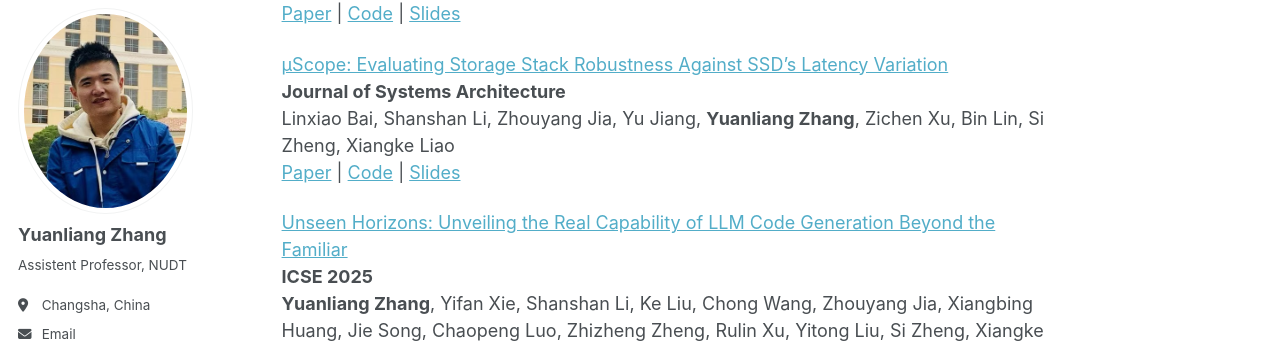
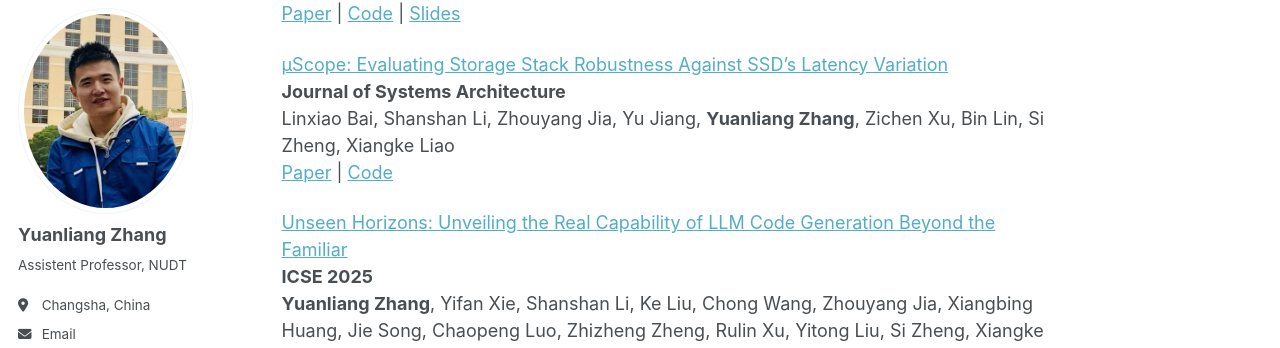
Before and after one commit to zhangbuzhang/zhangbuzhang.github.io, a Jekyll site: the page built from _pages/publication.md, in a window 1280 px wide and 900 px high, scrolled down 418 px. Shown: the part 98-446 px from the top of the window. Built offline with Jekyll 4.4.1, drawn with Linux system fonts in a browser that asks for light colours; some web fonts are replaced.

Commit message:
add papers

```diff
--- a/_pages/publication.md
+++ b/_pages/publication.md
@@ -7,20 +7,20 @@ author_profile: true
 2025
 ======
 
-[Error Delayed is Not Error Handled: Understanding and Fixing Propagated Error-Handling Bugs](/404/)
+[Error Delayed is Not Error Handled: Understanding and Fixing Propagated Error-Handling Bugs](/papers/FSE25_Error.pdf)
 **FSE 2025**
 Haoran Liu, Shanshan Li, Zhouyang Jia, **Yuanliang Zhang**, Linxiao Bai, Si Zheng, Xiaoguang Mao, Xiangke Liao
-[Paper](/404/) | [Code](/404/) | [Slides](/404/)
+[Paper](/papers/FSE25_Error.pdf) | [Code](https://github.com/EH-Fixer/EH-Fixer) | [Slides](/404/)
 
-[Bridging Operator Semantic Inconsistencies: A Source-level Cross-framework Model Conversion Approach](/404/)
+[Bridging Operator Semantic Inconsistencies: A Source-level Cross-framework Model Conversion Approach](/papers/ModelX.pdf)
 **FSE 2025**
 Xingpei Li, Yan Lei, Zhouyang Jia, **Yuanliang Zhang**, Haoran Liu, Liqian Chen, Wei Dong, Shanshan Li
-[Paper](/404/) | [Code](/404/) | [Slides](/404/)
+[Paper](/papers/ModelX.pdf) | [Code](https://github.com/zuishenke123/ModelX) | [Slides](/404/)
 
-[μScope: Evaluating Storage Stack Robustness Against SSD's Latency Variation](/404/)
+[μScope: Evaluating Storage Stack Robustness Against SSD's Latency Variation](/papers/JSA25.pdf)
 **Journal of Systems Architecture**
 Linxiao Bai, Shanshan Li, Zhouyang Jia, Yu Jiang, **Yuanliang Zhang**, Zichen Xu, Bin Lin, Si Zheng, Xiangke Liao
-[Paper](/404/) | [Code](/404/) | [Slides](/404/)
+[Paper](/papers/JSA25.pdf) | [Code](https://github.com/u-Scope/uScope)
 
 [Unseen Horizons: Unveiling the Real Capability of LLM Code Generation Beyond the Familiar](https://arxiv.org/pdf/2412.08109)
 **ICSE 2025**
```
Also changed, not shown: 4 other files.
